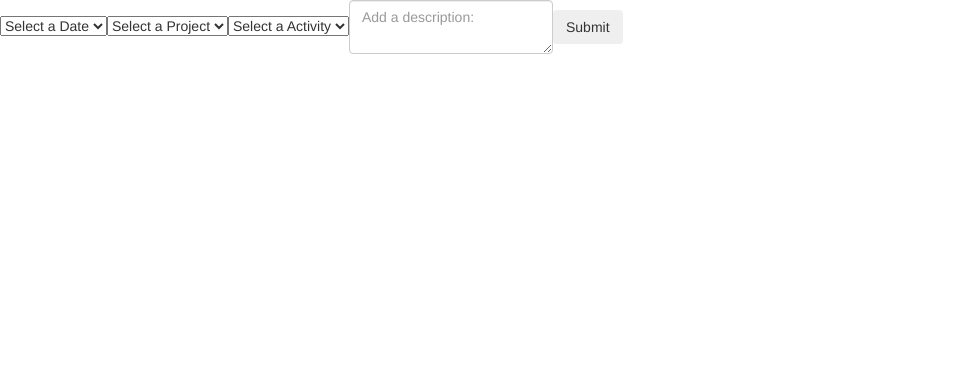
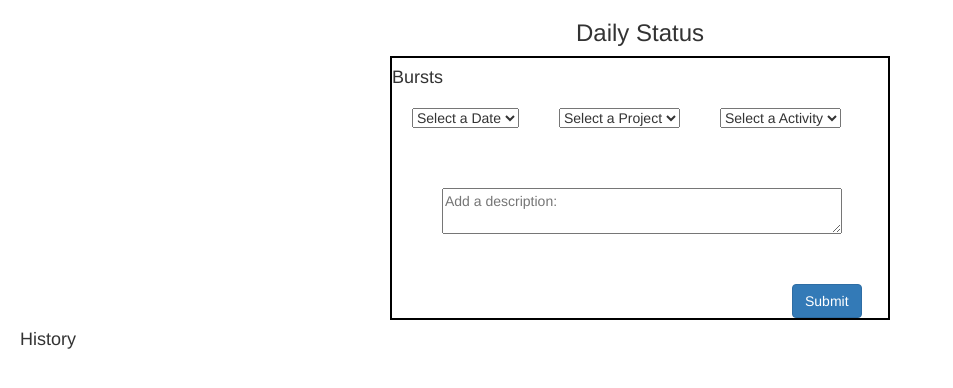
Before and after one commit to aneesps/DailyStatus, a plain HTML site: page index.html in a window 1280 px wide. Shown: the whole page, without its empty margins (0-953 px from the left). Drawn offline with nearby package versions, Linux system fonts and the light colour scheme.

Commit message:
added initial styles

```diff
--- a/build/css/styles.css
+++ b/build/css/styles.css
@@ -0,0 +1,41 @@
+body{
+	margin : 20px;
+}
+
+h3{
+	text-align: center;
+}
+
+select{
+	margin:10px 20px;
+	display:inline;
+}
+textarea{
+	display:block;
+	margin:50px;
+	width:400px;
+
+}
+/*#root{
+	width:500px;
+	margin:auto;
+}*/
+form{
+	width:500px;
+	margin:auto;
+	border: 2px solid black;
+}
+
+button{
+
+	margin:0px 0px 0px 400px;
+}
+table{
+
+	border :2px solid black;
+	width:100%;
+	height: 100px;
+}
+td:nth-child(odd) {
+    width:100px;
+}
--- a/index.html
+++ b/index.html
@@ -4,15 +4,16 @@
 	<meta charset="UTF-8">
 	<title>Daily Status</title>
 
+
+	<link rel="stylesheet" href="https://maxcdn.bootstrapcdn.com/bootstrap/3.3.6/css/bootstrap.min.css" integrity="sha384-1q8mTJOASx8j1Au+a5WDVnPi2lkFfwwEAa8hDDdjZlpLegxhjVME1fgjWPGmkzs7" crossorigin="anonymous">
 	<link rel="stylesheet" type="text/css" href="build/css/styles.css">
-	<link rel="stylesheet" href="https://maxcdn.bootstrapcdn.com/bootstrap/3.3.6/css/bootstrap.min.css" integrity="sha384-1q8mTJOASx8j1Au+a5WDVnPi2lkFfwwEAa8hDDdjZlpLegxhjVME1fgjWPGmkzs7" crossorigin="anonymous">
 
 	<script type="text/javascript" src="lib/lodash.js"></script>
 	<script type="text/javascript" src="lib/jquery-1.11.3.min.js"></script>
 	<script type="text/javascript" src="lib/backbone-min.js"></script>
 </head>
 <body>
-
+	<h3>Daily Status</h3>
 	<div id="root"></div>
 
 	<script type="text/javascript" src="js/model/projects.js"></script>
--- a/js/view/Textarea.js
+++ b/js/view/Textarea.js
@@ -1,12 +1,13 @@
 var TextArea = Backbone.View.extend({
 	tagName: 'textarea',
-	className:'form-control',
+
 
 	initialize: function(options) {
 		this.title = options.settings.title;
 	},
 
 	render: function(title) {
+		this.$el.attr('maxlength="10"')
 		this.$el.attr( 'placeholder', this.title );
 		return this;
 	},
--- a/js/view/form.js
+++ b/js/view/form.js
@@ -1,6 +1,6 @@
 var DailyForm = Backbone.View.extend({
 	tagName:'form',
-    className:'form-inline',
+    className:'form',
 	events:{
 		'submit':'onSubmit'
 	},
@@ -59,9 +59,9 @@ var DailyForm = Backbone.View.extend({
         });
 
         html.push( this.chooseDescription.render().el );
-
+        this.$el.append('<h4>Bursts</h4>');
         this.$el.append( html );
-        this.$el.append( '<button type="submit" class="btn btn-primary,form-control">Submit</button>' );
+        this.$el.append( '<button type="submit" class="btn btn-primary">Submit</button>' );
 
         return this;
 
@@ -78,7 +78,7 @@ var DailyForm = Backbone.View.extend({
 			'activity_id':this.chooseActivity.getValue(),
 			'date_id':this.chooseDate.getValue()
 		});
-		 console.log(this.chooseProject.getValue());
+		 this.$el.find('textarea').val('').focus();
 
 		var stringData = JSON.stringify( this.statusCollection.toJSON() );
 		localStorage.setItem( LS_KEY, stringData );
--- a/js/view/list.js
+++ b/js/view/list.js
@@ -26,8 +26,8 @@ var ListItem = Backbone.View.extend({
 			var tmp=_.template("<table class='table-bordered'><tr><td><%= date_new %></td><td><%= status %></td><td><%= activity_name %></td></tr><tr><td><%= today_date %></td><td></td><td><%= project_name %></td></tr></table>" );
 		     var to_date = new Date();
 
-			var date_new = "End of Day " + date.get('value'),
-			today_date = "Posted on " + to_date.getDate()+'/'+ (to_date.getMonth()+1) +'/'+to_date.getFullYear()
+			var date_new = "End of Day: " + date.get('value'),
+			today_date = "Posted on: " + to_date.getDate()+'/'+ (to_date.getMonth()+1) +'/'+to_date.getFullYear()
 			project_name = "Project is " + project.get('value'),
 			activity_name = "Activity is " + activity.get('value'),
 			status = this.model.get('description');
@@ -59,6 +59,7 @@ var List = Backbone.View.extend({
 		this.dates = options.dates;
 
 		this.listenTo( this.collection, 'add', this.render );
+
 	},
 
 	allRender: function() {
@@ -75,12 +76,15 @@ var List = Backbone.View.extend({
 			html.push( li.render().el );
 		});
 
+
 		this.$el.html( html );
+
 	},
 
 	render: function (mod, col, action) {
 
 		if ( ! action ) {
+
 			this.allRender();
 		} else if ( !! action && action.add ) {
 			li = new ListItem({
--- a/js/view/root.js
+++ b/js/view/root.js
@@ -33,6 +33,7 @@ var Root = Backbone.View.extend({
             dates:dates
         });
         this.$el.append(dailyForm.render().el);
+        this.$el.append('<h4>History</h4>');
         this.$el.append( list.render().el );
         return this;
     }
--- a/js/view/select.js
+++ b/js/view/select.js
@@ -1,6 +1,6 @@
 var Select = Backbone.View.extend({
     tagName: 'select',
-    className:'dropdown,form-control',
+    className:'selectpicker,form-control',
 
 
     events: {
```
